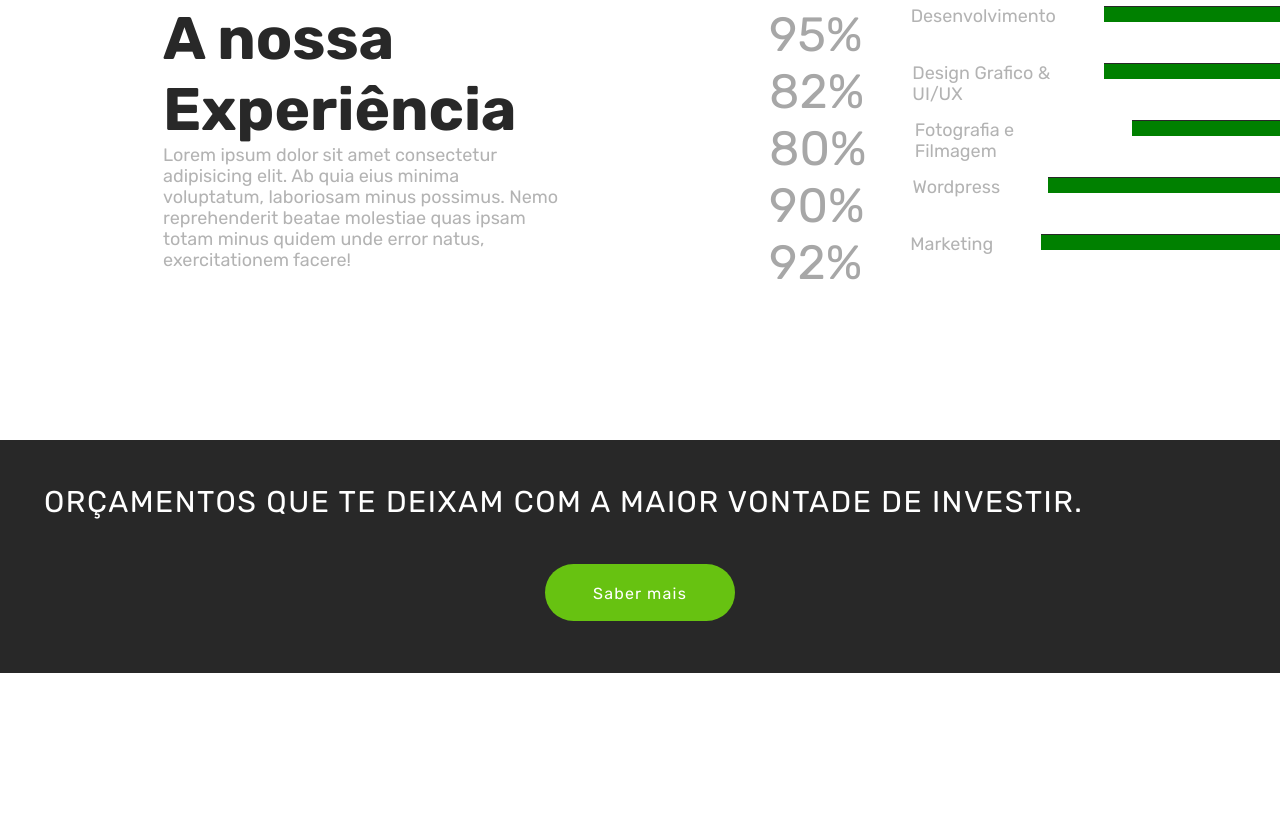
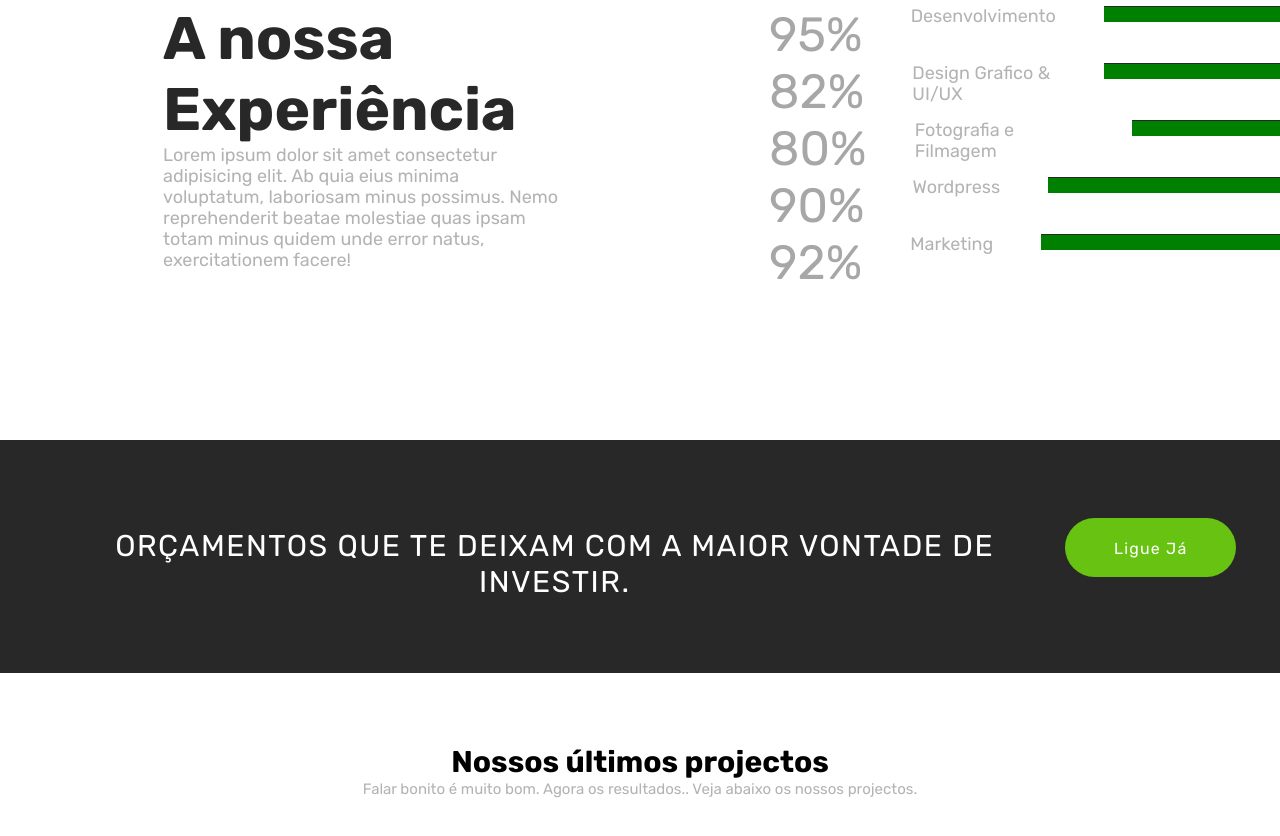
Before and after one commit to valentimBeibyVB/NSDEV-Site, a plain HTML site: page index.html in a window 1280 px wide. Shown: the part 3124-3960 px from the top of the page. Before the commit the page ends 3835 px from the top, so only its background shows below. Drawn offline with Linux system fonts and the light colour scheme.

Commit message:
terminando o home

```diff
--- a/CSS/style.css
+++ b/CSS/style.css
@@ -559,21 +559,56 @@ body.menu-expanded ul .social {
     }
     .call1{
     height: 16rem;
-    padding:4.4rem;
+    display: flex;
     background: var(--Dark-color);
     }
     .call1 p{
-        font-weight: 400;
+    font-weight: 400;
     font-size: 30px;
     line-height: 36px;
-    display: flex;
+    padding:4.4rem;
     align-items: center;
     letter-spacing: 0.05em;
+    }
+    .call1 button{
+        width: 190px;
+        height: 59px;
+        position: relative;
+        top:-1rem;
+        border: none;
+        outline: none;
+        margin-top: 4.4rem;
+        cursor: pointer;
     }
 }
 
 .call1{
+    padding:4.4rem;
     height: 23.3rem;
-    padding:4.4rem;
     background: var(--Dark-color);
 }
+.project{
+    height: 104.2rem;
+    align-items: center;
+    text-align: center;
+
+}
+.project h2{
+
+    font-weight: 700;
+    font-size: 30px;
+    line-height: 36px;
+    padding-top: 7.1rem;
+    color: #000000;
+}
+
+.project p{
+
+font-family: 'Rubik';
+font-style: normal;
+font-weight: 400;
+font-size: 15px;
+line-height: 18px;
+
+color: var(--Gray-color);
+}
--- a/index.html
+++ b/index.html
@@ -177,7 +177,7 @@
             <p>ORÇAMENTOS QUE TE DEIXAM COM A MAIOR VONTADE
                 DE INVESTIR.</p>
             <button>
-                <a href="#">Saber mais</a>
+                <a href="#">Ligue Já</a>
             </button>
     </section>
     <section class="project">
```
